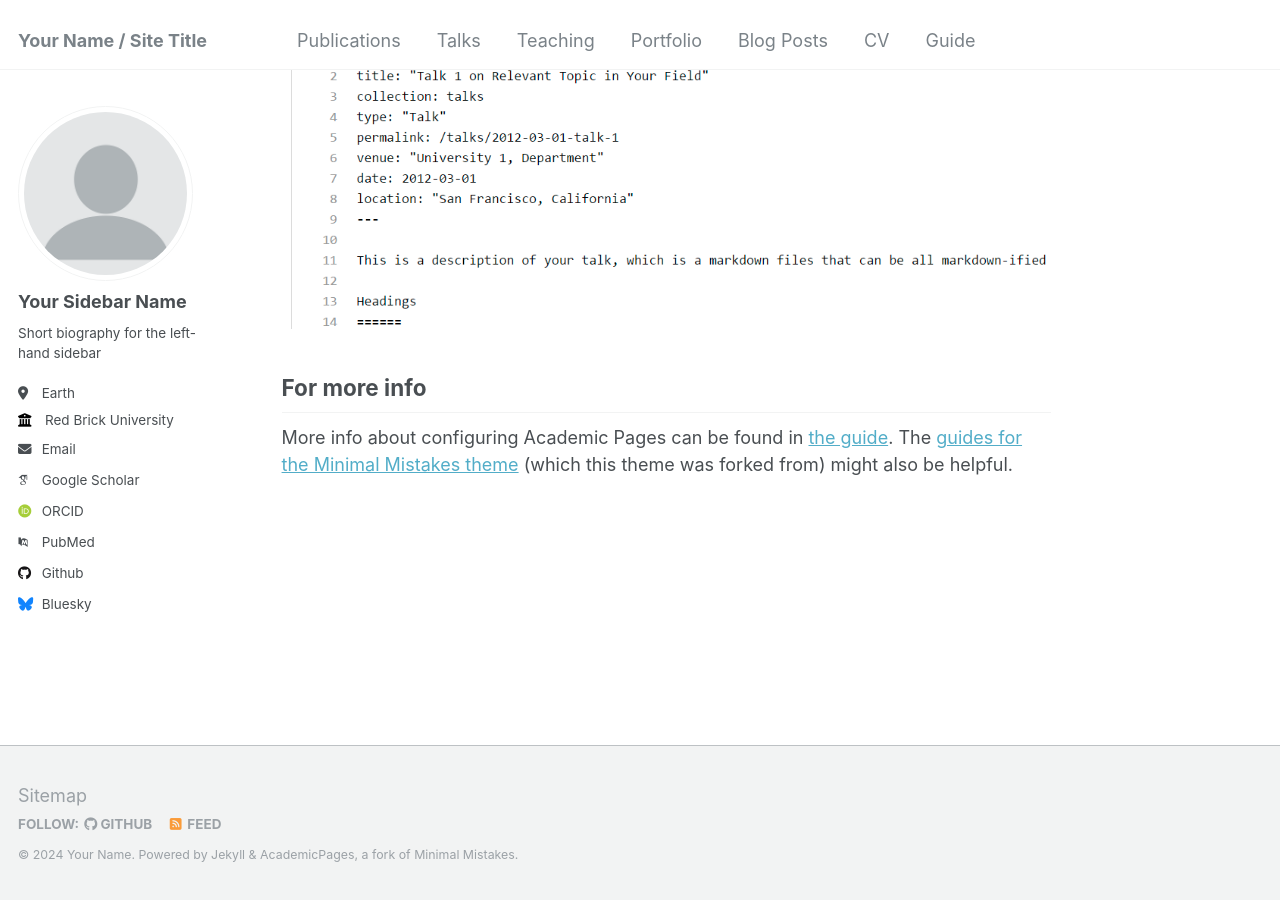
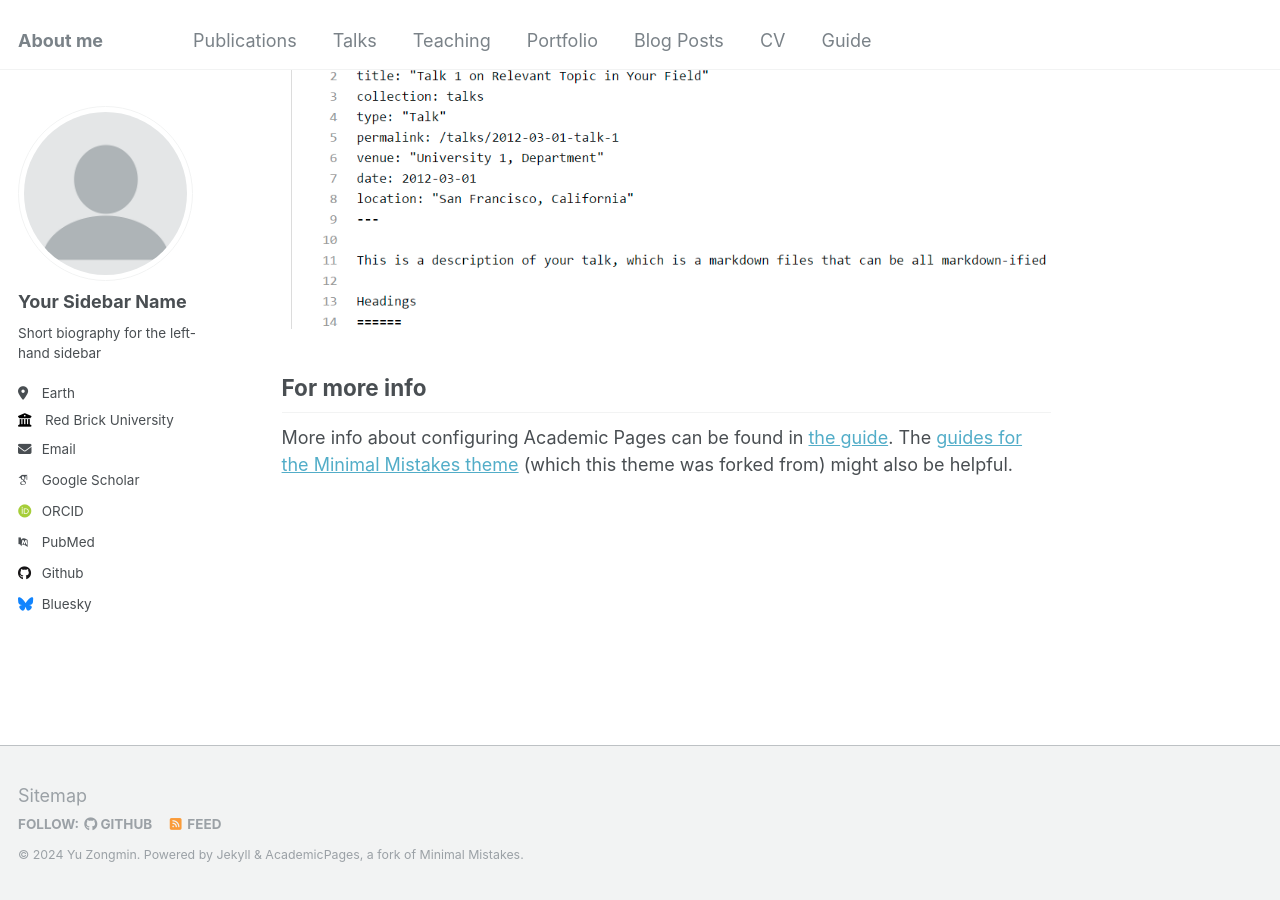
Before and after one commit to YUZongmin/YUZongmin.github.io, a Jekyll site: the page built from _pages/about.md, in a window 1280 px wide and 900 px high, scrolled down 2660 px. Built offline with Jekyll 4.4.1, drawn with Linux system fonts in a browser that asks for light colours; some web fonts are replaced.

Commit message:
Update _config.yml

```diff
--- a/_config.yml
+++ b/_config.yml
@@ -8,11 +8,11 @@
 
 # Basic Site Settings
 locale                   : "en-US"
-title                    : "Your Name / Site Title"
+title                    : "About me"
 title_separator          : "-"
-name                     : &name "Your Name"
-description              : &description "personal description"
-url                      : https://academicpages.github.io # the base hostname & protocol for your site e.g. "https://mmistakes.github.io"
+name                     : &name "Yu Zongmin"
+description              : &description "Undergraduate @ NUS"
+url                      : https://yuzongmin.github.io # the base hostname & protocol for your site e.g. "https://mmistakes.github.io"
 baseurl                  : "" # the subpath of your site, e.g. "/blog"
 repository               : "academicpages/academicpages.github.io"
 
```
